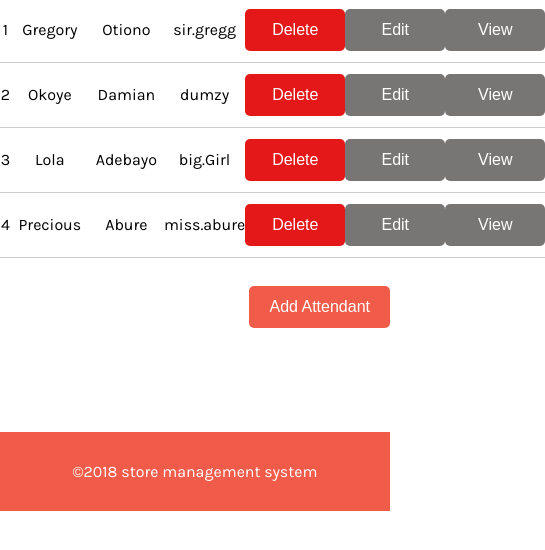
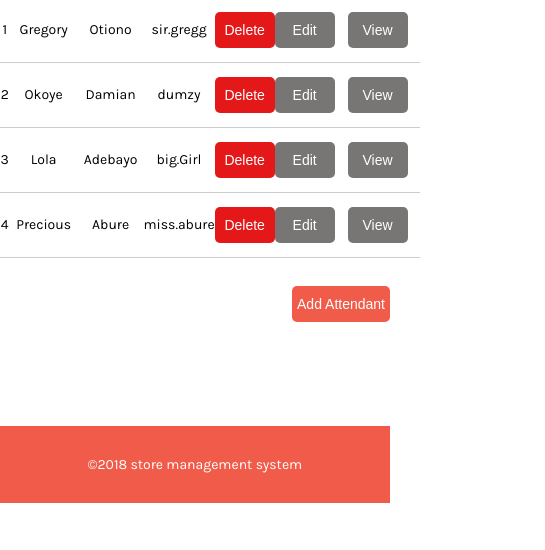
Before and after one commit to sirStephen/store-management, a plain HTML site: page ui/users.html in a window 390 px wide. Shown: the part 242-792 px from the top of the page, 545 px wide, since content can reach past the window. Drawn offline with Linux system fonts and the light colour scheme; a script that the page names is missing.

Commit message:
[chore #161444080] made text and buttons smaller

```diff
--- a/ui/assets/css/style.css
+++ b/ui/assets/css/style.css
@@ -408,6 +408,25 @@ footer {
   }
 }
 
+@media only screen and (max-width: 490px) {
+  body {
+    font-size: 1.4rem;
+  }
+
+  .edit-button,
+  .delete-button {
+    width: 6rem;
+    padding: 1rem 0.5rem;
+  }
+
+  .add-button,
+  .edit-button,
+  button {
+    padding: 1rem 0.5rem;
+    font-size: 1.4rem;
+  }
+}
+
 @media only screen and (max-width: 460px) {
   #overlay {
     width: 100%;
```
